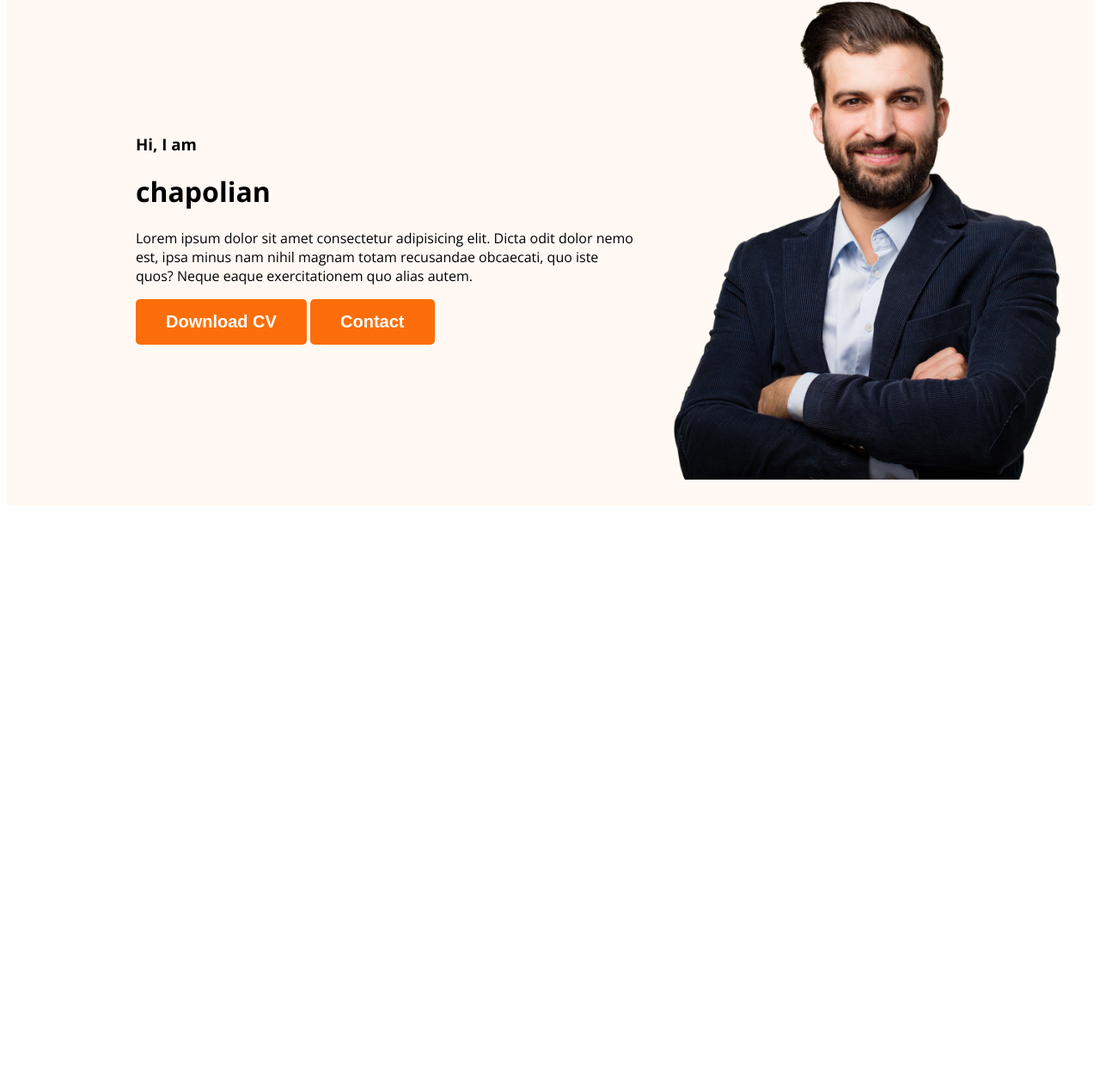
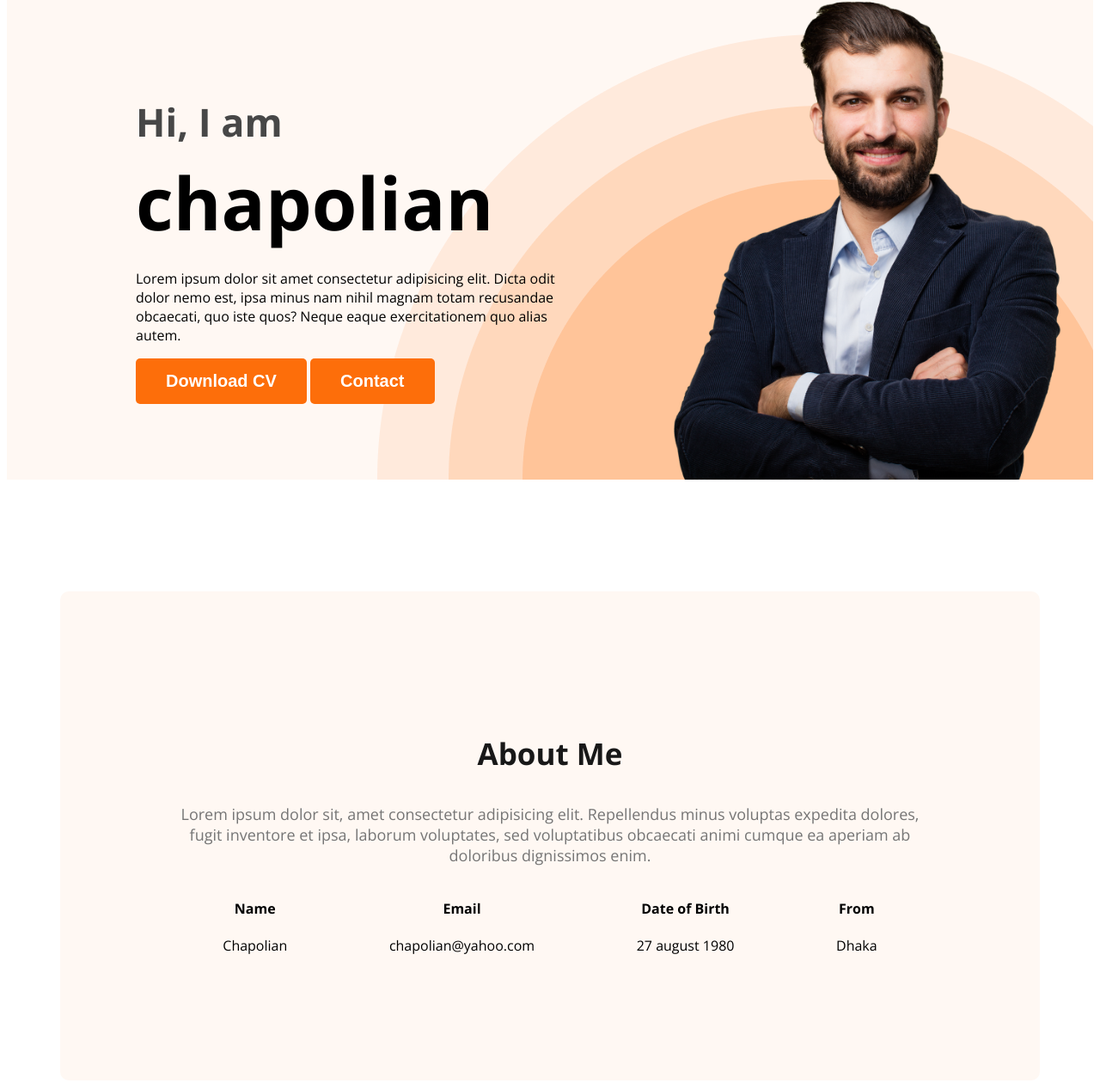
Before and after one commit to chapolian/web-developer-portfolio, a plain HTML site: page index.html in a window 1280 px wide. Shown: the part 210-1470 px from the top of the page at 86% size. Before the commit the page ends 806 px from the top, so only its background shows below. Drawn offline with nearby package versions, Linux system fonts and the light colour scheme.

Commit message:
add about section

```diff
--- a/index.html
+++ b/index.html
@@ -26,7 +26,7 @@
             <div class="banner-content">
                 <h3 class="banner-greeting">Hi, I am</h3>
                 <h1 class="banner-title">chapolian</h1>
-                <p>Lorem ipsum dolor sit amet consectetur adipisicing elit. Dicta odit dolor nemo est, ipsa minus nam nihil magnam totam recusandae obcaecati, quo iste quos? Neque eaque exercitationem quo alias autem.
+                <p class="banner-desc">Lorem ipsum dolor sit amet consectetur adipisicing elit. Dicta odit dolor nemo est, ipsa minus nam nihil magnam totam recusandae obcaecati, quo iste quos? Neque eaque exercitationem quo alias autem.
                 </p>
                 <button class="btn-primary">Download CV</button>
                 <button class="btn-primary">Contact</button>
@@ -35,7 +35,30 @@
         </div>
     </header>
     <main>
+        <section class="about">
+            <h3 class="section-title">About Me        </h3>
+            <p class="section-desc">Lorem ipsum dolor sit, amet consectetur adipisicing elit. Repellendus minus voluptas expedita dolores, fugit inventore et ipsa, laborum voluptates, sed voluptatibus obcaecati animi cumque ea aperiam ab doloribus dignissimos enim.</p>
+            <div class="about-info-container">
+                <div class="about-info">
+                    <h4 class="info-title">Name</h4>
+                    <p class="info-desc">Chapolian</p>
+                </div>
+                <div class="about-info">
+                    <h4 class="info-title">Email</h4>
+                    <p class="info-desc">chapolian@yahoo.com</p>
+                </div>
+                <div class="about-info">
+                    <h4 class="info-title">Date of Birth</h4>
+                    <p class="info-desc">27 august 1980</p>
+                </div>
+                <div class="about-info">
+                    <h4 class="info-title">From</h4>
+                    <p class="info-desc">Dhaka</p>
+                </div>
 
+            </div>
+
+        </section>
     </main>
     <footer>
 
--- a/styles/portfolio.css
+++ b/styles/portfolio.css
@@ -17,6 +17,19 @@ body{
     font-weight: 700;
     padding: 15px 35px;
 
+}
+
+.section-title{
+    color: #181818;
+    text-align: center;
+    font-size: 35px;
+    font-weight: 700;
+}
+
+.section-desc {
+    color: #757575;
+    text-align: center;
+    font-size: 18px;
 }
 
 /* nav related style */
@@ -52,13 +65,52 @@ nav a {
 /* Header Style */
 .header {
     background-color: #FFF8F3;
+    background-image: url('../images/header_bg.png');
+    background-repeat: no-repeat;
+    background-position: bottom right;
 }
 .banner {
-    padding: 30px 30px 30px 150px;
+    padding: 30px 30px 0px 150px;
     display: flex;
     align-items: center;
+    justify-content: space-between;
+}
+.banner-content{
+    max-width: 500px;
 }
 .profile-pic{
     width: 500px;
 
 }
+.banner-greeting {
+    font-size: 45px;
+    color: #474747;
+    margin-bottom: 0;
+}
+.banner-title {
+    font-size: 85px;
+    font: weight 700px;
+    margin-top: 5px;
+    margin-bottom: 20px;
+}
+
+/* main section style */
+main{
+    max-width: 1140px;
+    margin: 0 auto;
+}
+/* about section style */
+.about{
+    padding: 130px;
+    border-radius: 10px;
+    background: #FFF8F3;
+    margin: 130px 0;
+}
+
+.about-info-container{
+    display: flex;
+    justify-content: space-around;
+}
+.about-info {
+    text-align: center;
+}
```
